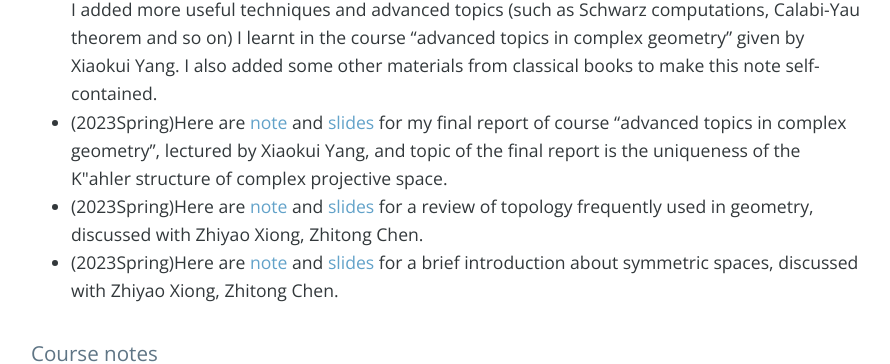
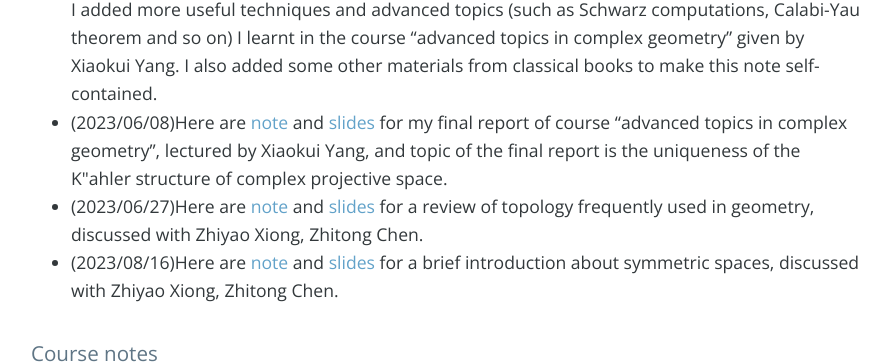
Before and after one commit to bowenl-math/bowenl-math.github.io, a Jekyll site: the page built from index.md, in a window 1280 px wide and 900 px high, scrolled down 945 px. Shown: the part 150-514 px from the top of the window, without its empty margins (193-1083 px from the left). Built offline with Jekyll 4.4.1, drawn with Linux system fonts in a browser that asks for light colours; nearby versions of some CDN libraries; our own code applies the rules of GitHub Pages for plain Markdown files; the list of posts is cut into pages by our own code; comment, search, counter and statistics services are not loaded.

Commit message:
Update index.md

```diff
--- a/index.md
+++ b/index.md
@@ -14,9 +14,9 @@
 
 ### Personal notes/slides
 * (Last updated 2023.8.3)[Complex geometry I](notes/personal notes/Complex_geometry_I/Complex_geometry_I.pdf). It's a lecture note about complex differential geometry. The initial draft of this note is taken in 2022Spring, in the course about Hodge theory taught by [Qizheng Yin](http://faculty.bicmr.pku.edu.cn/~qizheng/#), and that's my first time to learn this beautiful theory. Later in 2023Spring I added more useful techniques and advanced topics (such as Schwarz computations, Calabi-Yau theorem and so on) I learnt in the course “advanced topics in complex geometry" given by Xiaokui Yang. I also added some other materials from classical books to make this note self-contained.
-* (2023Spring)Here are [note](notes/personal notes/Uniqueness_CPn/note.pdf) and [slides](notes/personal notes/Uniqueness_CPn/slides.pdf) for my final report of course “advanced topics in complex geometry", lectured by Xiaokui Yang, and topic of the final report is the uniqueness of the K\"ahler structure of complex projective space.
-* (2023Spring)Here are [note](notes/personal notes/Review_of_topology/note.pdf) and [slides](notes/personal notes/Review_of_topology/slides.pdf) for a review of topology frequently used in geometry, discussed with Zhiyao Xiong, Zhitong Chen.
-* (2023Spring)Here are [note](notes/personal notes/Symmetric_space/note.pdf) and [slides](notes/personal notes/Symmetric_space/slides.pdf) for a brief introduction about symmetric spaces, discussed with Zhiyao Xiong, Zhitong Chen.
+* (2023/06/08)Here are [note](notes/personal notes/Uniqueness_CPn/note.pdf) and [slides](notes/personal notes/Uniqueness_CPn/slides.pdf) for my final report of course “advanced topics in complex geometry", lectured by Xiaokui Yang, and topic of the final report is the uniqueness of the K\"ahler structure of complex projective space.
+* (2023/06/27)Here are [note](notes/personal notes/Review_of_topology/note.pdf) and [slides](notes/personal notes/Review_of_topology/slides.pdf) for a review of topology frequently used in geometry, discussed with Zhiyao Xiong, Zhitong Chen.
+* (2023/08/16)Here are [note](notes/personal notes/Symmetric_space/note.pdf) and [slides](notes/personal notes/Symmetric_space/slides.pdf) for a brief introduction about symmetric spaces, discussed with Zhiyao Xiong, Zhitong Chen.
 
 
 ### Course notes
```
